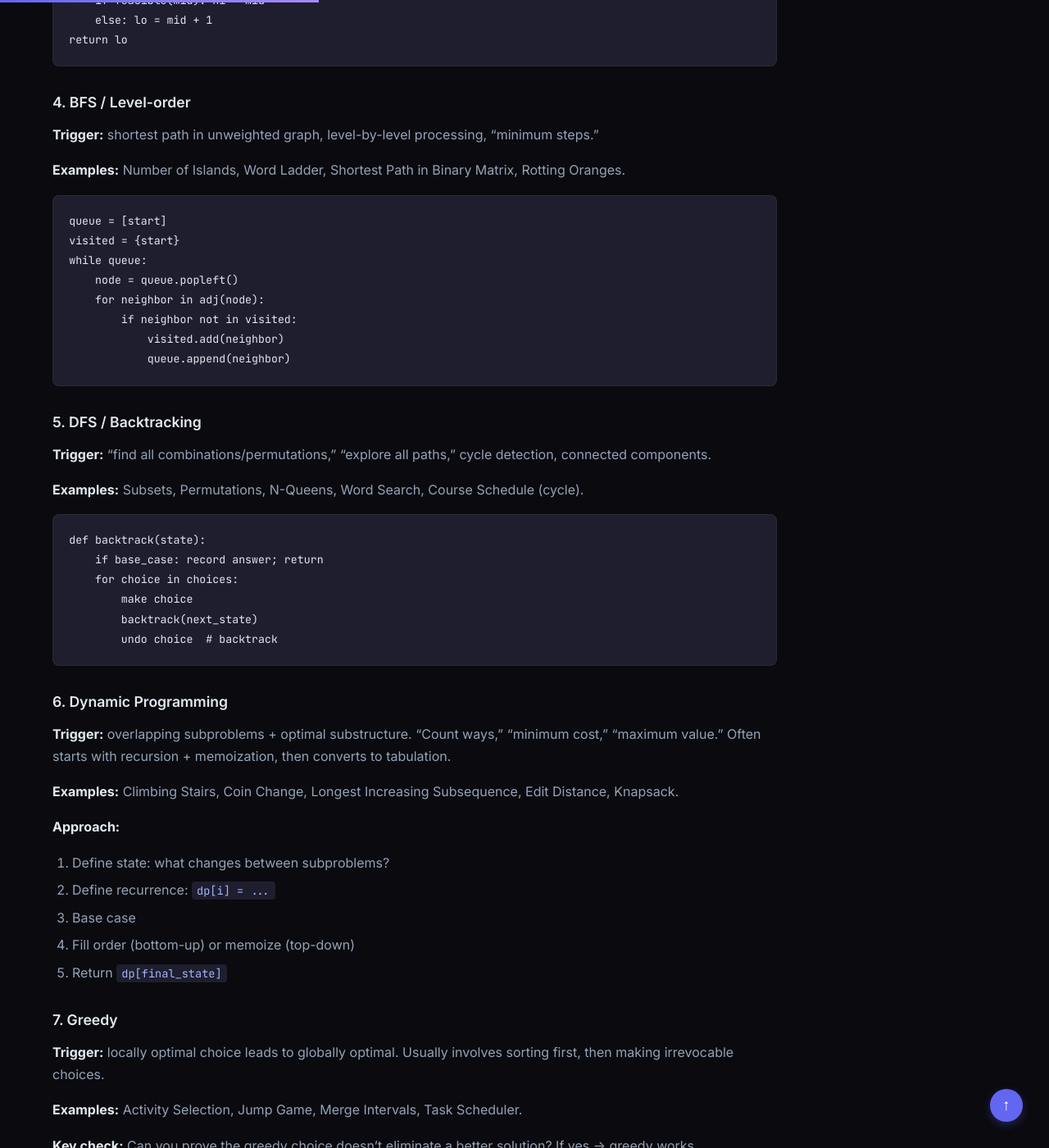
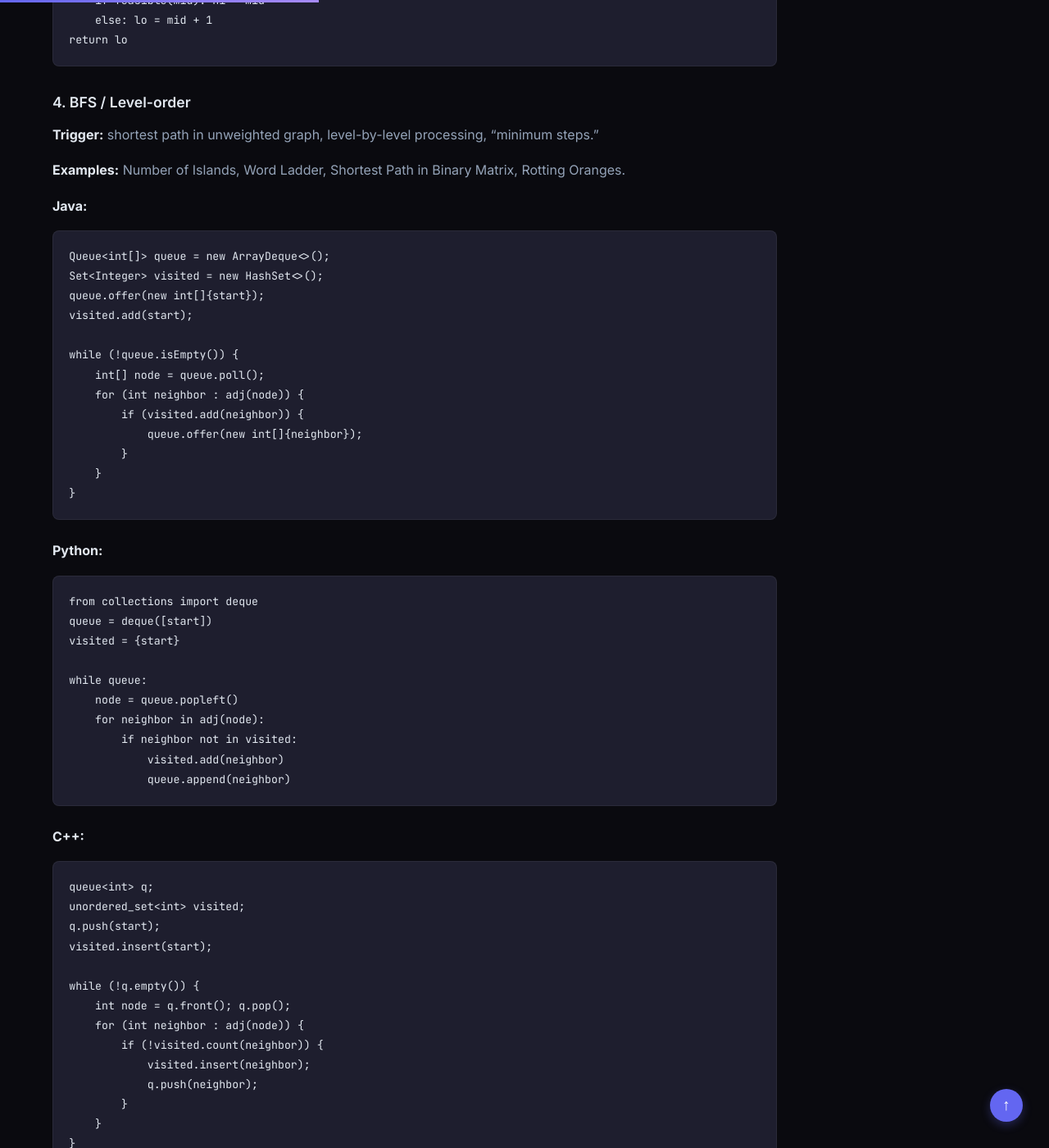
Before and after one commit to iluzn/HLD-Designs, a Jekyll site: the page built from pages/dsa-fundamentals.md, in a window 1280 px wide and 1400 px high, scrolled down 4360 px. Shown: the whole window at 82% size. Built offline with Jekyll 4.4.1, drawn with Linux system fonts in a browser that asks for light colours; comment, search, counter and statistics services are not loaded; some of the changed text lies outside the part shown.

Commit message:
feat: add multi-language code (Java, Python, C++) for all DSA patterns

````diff
--- a/pages/dsa-fundamentals.md
+++ b/pages/dsa-fundamentals.md
@@ -165,15 +165,53 @@ return lo
 
 **Examples:** Number of Islands, Word Ladder, Shortest Path in Binary Matrix, Rotting Oranges.
 
+**Java:**
+```java
+Queue<int[]> queue = new ArrayDeque<>();
+Set<Integer> visited = new HashSet<>();
+queue.offer(new int[]{start});
+visited.add(start);
+
+while (!queue.isEmpty()) {
+    int[] node = queue.poll();
+    for (int neighbor : adj(node)) {
+        if (visited.add(neighbor)) {
+            queue.offer(new int[]{neighbor});
+        }
+    }
+}
 ```
-queue = [start]
+
+**Python:**
+```python
+from collections import deque
+queue = deque([start])
 visited = {start}
+
 while queue:
     node = queue.popleft()
     for neighbor in adj(node):
         if neighbor not in visited:
             visited.add(neighbor)
             queue.append(neighbor)
+```
+
+**C++:**
+```cpp
+queue<int> q;
+unordered_set<int> visited;
+q.push(start);
+visited.insert(start);
+
+while (!q.empty()) {
+    int node = q.front(); q.pop();
+    for (int neighbor : adj(node)) {
+        if (!visited.count(neighbor)) {
+            visited.insert(neighbor);
+            q.push(neighbor);
+        }
+    }
+}
 ```
 
 ### 5. DFS / Backtracking
@@ -218,13 +256,41 @@ def backtrack(state):
 
 **Examples:** Daily Temperatures, Next Greater Element, Trapping Rain Water, Largest Rectangle.
 
+**Java:**
+```java
+Deque<Integer> stack = new ArrayDeque<>();
+int[] result = new int[n];
+for (int i = 0; i < n; i++) {
+    while (!stack.isEmpty() && arr[stack.peek()] < arr[i]) {
+        int idx = stack.pop();
+        result[idx] = arr[i]; // arr[i] is the next greater for arr[idx]
+    }
+    stack.push(i);
+}
 ```
+
+**Python:**
+```python
 stack = []
+result = [0] * n
 for i in range(n):
     while stack and arr[stack[-1]] < arr[i]:
         idx = stack.pop()
-        # arr[i] is the next greater for arr[idx]
+        result[idx] = arr[i]  # arr[i] is next greater for arr[idx]
     stack.append(i)
+```
+
+**C++:**
+```cpp
+stack<int> st;
+vector<int> result(n, 0);
+for (int i = 0; i < n; i++) {
+    while (!st.empty() && arr[st.top()] < arr[i]) {
+        int idx = st.top(); st.pop();
+        result[idx] = arr[i];
+    }
+    st.push(i);
+}
 ```
 
 ### 9. Union-Find (Disjoint Set)
@@ -233,12 +299,59 @@ for i in range(n):
 
 **Examples:** Number of Connected Components, Accounts Merge, Redundant Connection.
 
+**Java:**
+```java
+int[] parent = new int[n];
+int[] rank = new int[n];
+for (int i = 0; i < n; i++) parent[i] = i;
+
+int find(int x) {
+    if (parent[x] != x) parent[x] = find(parent[x]); // path compression
+    return parent[x];
+}
+void union(int x, int y) {
+    int px = find(x), py = find(y);
+    if (px == py) return;
+    if (rank[px] < rank[py]) parent[px] = py;       // union by rank
+    else if (rank[px] > rank[py]) parent[py] = px;
+    else { parent[py] = px; rank[px]++; }
+}
 ```
+
+**Python:**
+```python
 parent = list(range(n))
+rank = [0] * n
+
 def find(x):
-    if parent[x] != x: parent[x] = find(parent[x])
+    if parent[x] != x:
+        parent[x] = find(parent[x])  # path compression
     return parent[x]
-def union(x, y): parent[find(x)] = find(y)
+
+def union(x, y):
+    px, py = find(x), find(y)
+    if px == py: return
+    if rank[px] < rank[py]: parent[px] = py
+    elif rank[px] > rank[py]: parent[py] = px
+    else: parent[py] = px; rank[px] += 1
+```
+
+**C++:**
+```cpp
+vector<int> parent(n), rank_(n, 0);
+iota(parent.begin(), parent.end(), 0);
+
+int find(int x) {
+    if (parent[x] != x) parent[x] = find(parent[x]);
+    return parent[x];
+}
+void unite(int x, int y) {
+    int px = find(x), py = find(y);
+    if (px == py) return;
+    if (rank_[px] < rank_[py]) parent[px] = py;
+    else if (rank_[px] > rank_[py]) parent[py] = px;
+    else { parent[py] = px; rank_[px]++; }
+}
 ```
 
 ### 10. Topological Sort
@@ -247,17 +360,63 @@ def union(x, y): parent[find(x)] = find(y)
 
 **Examples:** Course Schedule, Alien Dictionary, Build Order.
 
+**Java:**
+```java
+int[] inDegree = new int[n];
+for (int[] edge : edges) inDegree[edge[1]]++;
+
+Queue<Integer> queue = new ArrayDeque<>();
+for (int i = 0; i < n; i++) if (inDegree[i] == 0) queue.offer(i);
+
+List<Integer> order = new ArrayList<>();
+while (!queue.isEmpty()) {
+    int node = queue.poll();
+    order.add(node);
+    for (int neighbor : adj.get(node)) {
+        if (--inDegree[neighbor] == 0) queue.offer(neighbor);
+    }
+}
+if (order.size() != n) { /* cycle exists */ }
 ```
-in_degree = count incoming edges
-queue = [nodes with in_degree == 0]
+
+**Python:**
+```python
+from collections import deque
+in_degree = [0] * n
+for u, v in edges:
+    in_degree[v] += 1
+
+queue = deque(i for i in range(n) if in_degree[i] == 0)
 order = []
 while queue:
     node = queue.popleft()
     order.append(node)
-    for neighbor in adj(node):
+    for neighbor in adj[node]:
         in_degree[neighbor] -= 1
-        if in_degree[neighbor] == 0: queue.append(neighbor)
-if len(order) != n: cycle exists
+        if in_degree[neighbor] == 0:
+            queue.append(neighbor)
+
+if len(order) != n:  # cycle exists
+    pass
+```
+
+**C++:**
+```cpp
+vector<int> inDegree(n, 0);
+for (auto& [u, v] : edges) inDegree[v]++;
+
+queue<int> q;
+for (int i = 0; i < n; i++) if (inDegree[i] == 0) q.push(i);
+
+vector<int> order;
+while (!q.empty()) {
+    int node = q.front(); q.pop();
+    order.push_back(node);
+    for (int neighbor : adj[node]) {
+        if (--inDegree[neighbor] == 0) q.push(neighbor);
+    }
+}
+if (order.size() != n) { /* cycle exists */ }
 ```
 
 ### 11. Trie
@@ -266,8 +425,92 @@ if len(order) != n: cycle exists
 
 **Examples:** Implement Trie, Word Search II, Design Search Autocomplete.
 
+**Java:**
 ```java
-class TrieNode { TrieNode[] children = new TrieNode[26]; boolean isEnd; }
+class TrieNode {
+    TrieNode[] children = new TrieNode[26];
+    boolean isEnd;
+}
+
+class Trie {
+    TrieNode root = new TrieNode();
+
+    void insert(String word) {
+        TrieNode node = root;
+        for (char c : word.toCharArray()) {
+            if (node.children[c - 'a'] == null)
+                node.children[c - 'a'] = new TrieNode();
+            node = node.children[c - 'a'];
+        }
+        node.isEnd = true;
+    }
+
+    boolean search(String word) {
+        TrieNode node = root;
+        for (char c : word.toCharArray()) {
+            if (node.children[c - 'a'] == null) return false;
+            node = node.children[c - 'a'];
+        }
+        return node.isEnd;
+    }
+}
+```
+
+**Python:**
+```python
+class TrieNode:
+    def __init__(self):
+        self.children = {}
+        self.is_end = False
+
+class Trie:
+    def __init__(self):
+        self.root = TrieNode()
+
+    def insert(self, word):
+        node = self.root
+        for c in word:
+            if c not in node.children:
+                node.children[c] = TrieNode()
+            node = node.children[c]
+        node.is_end = True
+
+    def search(self, word):
+        node = self.root
+        for c in word:
+            if c not in node.children: return False
+            node = node.children[c]
+        return node.is_end
+```
+
+**C++:**
+```cpp
+struct TrieNode {
+    TrieNode* children[26] = {};
+    bool isEnd = false;
+};
+
+class Trie {
+    TrieNode* root = new TrieNode();
+public:
+    void insert(string word) {
+        auto node = root;
+        for (char c : word) {
+            if (!node->children[c - 'a'])
+                node->children[c - 'a'] = new TrieNode();
+            node = node->children[c - 'a'];
+        }
+        node->isEnd = true;
+    }
+    bool search(string word) {
+        auto node = root;
+        for (char c : word) {
+            if (!node->children[c - 'a']) return false;
+            node = node->children[c - 'a'];
+        }
+        return node->isEnd;
+    }
+};
 ```
 
 ### 12. Intervals
````
